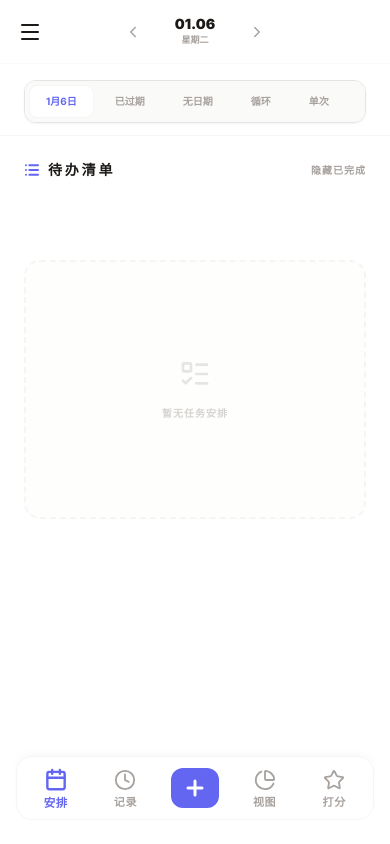
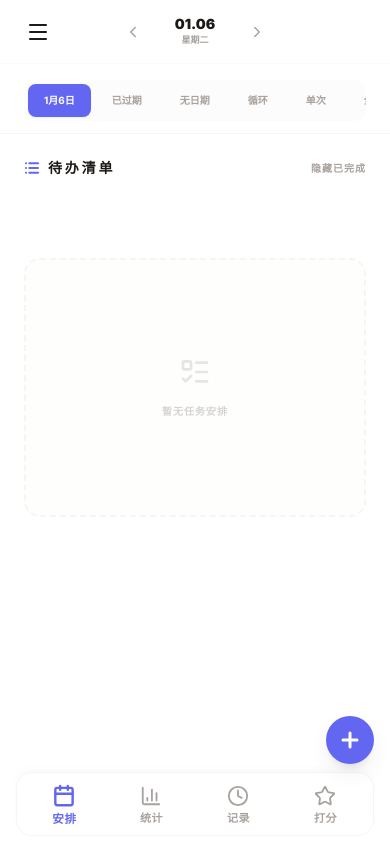
Before and after one commit to chenghongqiang143-lgtm/task01016, a React (Vite) app: page / in a window 390 px wide. Built offline with nearby package versions, Linux system fonts and the light colour scheme.

Commit message:
fix: Optimize tab order and improve loading experience
Reorders the tab navigation to place 'record' after 'calendar', and introduces a custom spinner element for a more refined loading state. Also includes minor UI tweaks for better visual consistency and interaction handling.

```diff
--- a/App.tsx
+++ b/App.tsx
@@ -23,7 +23,7 @@ import { TaskPoolModal } from './components/TaskPoolModal';
 import { ReviewHistoryModal } from './components/ReviewHistoryModal';
 
 const MIN_LOADING_TIME = 800;
-const TAB_ORDER: Tab[] = ['arrange', 'record', 'calendar', 'rating', 'settings'];
+const TAB_ORDER: Tab[] = ['arrange', 'calendar', 'record', 'rating'];
 
 function hexToRgb(hex: string): string {
   const result = /^#?([a-f\d]{2})([a-f\d]{2})([a-f\d]{2})$/i.exec(hex);
@@ -76,8 +76,8 @@ export function App() {
 
   const handleTabChange = (newTab: Tab) => {
     if (newTab === activeTab) return;
-    const oldIndex = TAB_ORDER.indexOf(activeTab);
-    const newIndex = TAB_ORDER.indexOf(newTab);
+    const oldIndex = TAB_ORDER.includes(activeTab) ? TAB_ORDER.indexOf(activeTab) : 99;
+    const newIndex = TAB_ORDER.includes(newTab) ? TAB_ORDER.indexOf(newTab) : 99;
     setSlideDirection(newIndex > oldIndex ? 'right' : 'left');
     setPrevTab(activeTab);
     setActiveTab(newTab);
@@ -161,7 +161,7 @@ export function App() {
   if (!state || !isLoaded) {
     return (
       <div className="h-screen w-screen flex flex-col items-center justify-center bg-stone-50 space-y-4 font-sans text-stone-400">
-        <Loader2 className="w-8 h-8 animate-spin" />
+        <div className="spinner"></div>
         <span className="text-xs font-black uppercase tracking-[0.2em]">Chronos Loading</span>
       </div>
     );
@@ -191,7 +191,6 @@ export function App() {
         let updatedTasks = prev.tasks;
         let processedTodo = { ...todo };
 
-        // Automatically create a habit (task template) if the new todo has a frequency (recurring) or a long-term goal but no template
         const hasFrequency = processedTodo.targets?.frequency && processedTodo.targets.frequency > 0;
         const hasLongTermGoal = processedTodo.targets?.totalValue && processedTodo.targets.totalValue > 0;
 
@@ -226,11 +225,6 @@ export function App() {
   const handleUpdateObjective = (updated: Objective) => setState(prev => prev ? ({ ...prev, objectives: prev.objectives.map(o => o.id === updated.id ? updated : o) }) : null);
   const handleDeleteObjective = (id: string) => setState(prev => prev ? ({ ...prev, objectives: prev.objectives.filter(o => o.id !== id) }) : null);
   const handleUpdateCategoryOrder = (order: string[]) => setState(prev => prev ? ({ ...prev, categoryOrder: order }) : null);
-
-  // Memo Handlers
-  const handleAddMemo = (memo: MemoItem) => setState(prev => prev ? ({ ...prev, memoItems: [memo, ...(prev.memoItems || [])] }) : null);
-  const handleUpdateMemo = (memo: MemoItem) => setState(prev => prev ? ({ ...prev, memoItems: (prev.memoItems || []).map(m => m.id === memo.id ? memo : m) }) : null);
-  const handleDeleteMemo = (id: string) => setState(prev => prev ? ({ ...prev, memoItems: (prev.memoItems || []).filter(m => m.id !== id) }) : null);
 
   const updateScheduleHour = (hour: number, taskIds: string[]) => {
     setState(prev => {
@@ -276,7 +270,6 @@ export function App() {
       }) : null);
   };
 
-  // Handler for adding a task from the task pool to the current day
   const handleTaskPoolSelect = (task: Task) => {
     const newTodo: Todo = {
       id: generateId(),
@@ -287,15 +280,14 @@ export function App() {
       isCompleted: false,
       subTasks: [],
       createdAt: new Date().toISOString(),
-      startDate: formatDate(currentDate), // Add to currently selected date
+      startDate: formatDate(currentDate),
       targets: task.targets
     };
     handleAddTodo(newTodo);
-    setIsTaskPoolOpen(false); // Optional: close modal after adding
+    setIsTaskPoolOpen(false);
     if (activeTab !== 'arrange') handleTabChange('arrange');
   };
 
-  // Rating Handlers
   const handleUpdateRating = (dKey: string, rating: DayRating) => {
       setState(prev => prev ? ({ ...prev, ratings: { ...prev.ratings, [dKey]: rating } }) : null);
   };
@@ -426,26 +418,24 @@ export function App() {
             </div>
             <div className="flex-1 flex flex-col gap-8 w-full px-3 items-center">
                 <SideNavButton label="安排" active={activeTab === 'arrange'} onClick={() => handleTabChange('arrange')} icon={<Calendar size={24} />} />
+                <SideNavButton label="统计" active={activeTab === 'calendar'} onClick={() => handleTabChange('calendar')} icon={<BarChart3 size={24} />} />
                 <SideNavButton label="记录" active={activeTab === 'record'} onClick={() => handleTabChange('record')} icon={<Clock size={24} />} />
-                <SideNavButton label="视图" active={activeTab === 'calendar'} onClick={() => handleTabChange('calendar')} icon={<PieChart size={24} />} />
                 <SideNavButton label="打分" active={activeTab === 'rating'} onClick={() => handleTabChange('rating')} icon={<Star size={24} />} />
             </div>
             <div className="pb-2">
-                <SideNavButton label="设置" active={activeTab === 'settings'} onClick={() => handleTabChange('settings')} icon={<Settings size={24} />} />
+                 <SideNavButton label="设置" active={activeTab === 'settings'} onClick={() => handleTabChange('settings')} icon={<Settings size={24} />} />
             </div>
         </nav>
 
         <div className="flex-1 flex flex-col h-full min-w-0 relative bg-white">
-            {/* Conditional Header based on activeTab */}
-            {activeTab === 'arrange' ? (
-                <header className="bg-white z-[110] shrink-0 pt-[env(safe-area-inset-top)] sticky top-0 h-16 grid grid-cols-[60px_1fr_60px] items-center px-4 border-b border-stone-50">
+            {activeTab === 'arrange' || activeTab === 'calendar' ? (
+                <header className="bg-white z-[110] shrink-0 pt-[env(safe-area-inset-top)] sticky top-0 h-16 grid grid-cols-[60px_1fr_60px] items-center px-6 border-b border-stone-50">
                     <div className="flex justify-start">
                         <button onClick={() => setIsSidebarOpen(true)} className="md:hidden p-2.5 -ml-2 text-stone-900 hover:bg-stone-50 rounded-xl transition-colors">
                             <Menu size={24} />
                         </button>
                     </div>
 
-                    {/* Centered Date Navigation - Using Grid Column and Flex Center */}
                     <div className="flex justify-center items-center gap-1 sm:gap-2 relative z-20">
                         <button onClick={() => setCurrentDate(subDays(currentDate, 1))} className="w-9 h-9 flex items-center justify-center text-stone-400 hover:text-stone-900 hover:bg-stone-50 rounded-lg transition-all active:scale-90 relative z-20">
                             <ChevronLeft size={18} />
@@ -468,17 +458,16 @@ export function App() {
                         )}
                     </div>
                 </header>
-            ) : activeTab === 'record' || activeTab === 'calendar' || activeTab === 'rating' || activeTab === 'settings' ? (
-                // Simple Header for other tabs mostly handled internally or just sidebar toggle
-                <header className="bg-white z-[110] shrink-0 pt-[env(safe-area-inset-top)] sticky top-0 h-16 flex items-center px-4 border-b border-stone-50 md:hidden">
+            ) : (
+                <header className="bg-white z-[110] shrink-0 pt-[env(safe-area-inset-top)] sticky top-0 h-16 flex items-center px-6 border-b border-stone-50 md:hidden">
                      <button onClick={() => setIsSidebarOpen(true)} className="p-2.5 -ml-2 text-stone-900 hover:bg-stone-50 rounded-xl transition-colors">
                         <Menu size={24} />
                     </button>
                     <span className="ml-4 font-black text-stone-900 uppercase tracking-widest text-sm">
-                        {activeTab === 'record' ? '时间记录' : activeTab === 'calendar' ? '数据视图' : activeTab === 'rating' ? '每日打分' : '设置'}
+                        {activeTab === 'record' ? '时间记录' : activeTab === 'rating' ? '自律打分' : activeTab === 'settings' ? '系统设置' : '其他功能'}
                     </span>
                 </header>
-            ) : null}
+            )}
 
             <main className="flex-1 overflow-hidden relative bg-white">
                 {isAnimating && (
@@ -491,28 +480,25 @@ export function App() {
                 </div>
             </main>
 
-            {/* Mobile Bottom Nav */}
-            <div className="md:hidden fixed bottom-[calc(1.5rem+env(safe-area-inset-bottom))] left-4 right-4 z-50 flex justify-center pointer-events-none">
+            <div className="md:hidden fixed bottom-[calc(0.5rem+env(safe-area-inset-bottom))] left-4 right-4 z-50 flex justify-center pointer-events-none">
                 <nav className="w-full max-w-sm pointer-events-auto h-16 flex items-center justify-around px-1 bg-white/95 backdrop-blur-xl rounded-2xl border border-stone-100 overflow-hidden shadow-nav">
                      <NavButton label="安排" active={activeTab === 'arrange'} onClick={() => handleTabChange('arrange')} icon={<Calendar size={22} />} />
+                     <NavButton label="统计" active={activeTab === 'calendar'} onClick={() => handleTabChange('calendar')} icon={<BarChart3 size={22} />} />
                      <NavButton label="记录" active={activeTab === 'record'} onClick={() => handleTabChange('record')} icon={<Clock size={22} />} />
-
-                     <button
-                        onClick={() => setIsGlobalTodoModalOpen(true)}
-                        className="flex-1 flex flex-col items-center justify-center h-full relative transition-all duration-200 group"
-                     >
-                        <div className="w-12 h-10 bg-primary rounded-xl flex items-center justify-center active:scale-95 transition-transform">
-                            <Plus size={24} strokeWidth={3} className="text-white" />
-                        </div>
-                     </button>
-
-                     <NavButton label="视图" active={activeTab === 'calendar'} onClick={() => handleTabChange('calendar')} icon={<PieChart size={22} />} />
                      <NavButton label="打分" active={activeTab === 'rating'} onClick={() => handleTabChange('rating')} icon={<Star size={22} />} />
                 </nav>
             </div>
+
+            <div className="md:hidden fixed bottom-[calc(5rem+env(safe-area-inset-bottom))] right-4 z-50 pointer-events-auto">
+                <button
+                    onClick={() => setIsGlobalTodoModalOpen(true)}
+                    className="w-12 h-12 bg-primary text-white rounded-full shadow-float flex items-center justify-center active:scale-95 transition-all hover:scale-105"
+                >
+                    <Plus size={24} strokeWidth={3} />
+                </button>
+            </div>
         </div>
 
-        {/* Sidebar */}
         <div className={cn("absolute inset-0 z-[120] transition-all duration-300 pointer-events-none md:hidden", isSidebarOpen ? "bg-stone-900/40 pointer-events-auto" : "bg-transparent")} onClick={() => setIsSidebarOpen(false)}>
             <div className={cn("absolute top-0 bottom-0 left-0 w-72 bg-white border-r border-stone-100 transition-transform duration-300 ease-out flex flex-col pointer-events-auto", isSidebarOpen ? "translate-x-0" : "-translate-x-full")} onClick={(e) => e.stopPropagation()}>
                 <div className="p-8 border-b border-stone-50 flex items-center justify-between">
@@ -527,10 +513,11 @@ export function App() {
 
                 <div className="p-6 flex-1 overflow-y-auto space-y-8 flex flex-col">
                     <div className="space-y-4">
-                        <span className="text-[10px] font-black text-stone-400 uppercase tracking-widest px-1">任务管理</span>
+                        <span className="text-[10px] font-black text-stone-400 uppercase tracking-widest px-1">功能模块</span>
                         <SidebarButton icon={<LayoutGrid size={20} />} label="任务库" active={isTaskPoolOpen} onClick={() => handleSidebarAction(() => setIsTaskPoolOpen(true))} />
-                        <SidebarButton icon={<TrendingUp size={20} />} label="数据趋势统计" onClick={() => handleSidebarAction(() => setIsTaskStatsOpen(true))} />
-                        <SidebarButton icon={<MessageSquareQuote size={20} />} label="复盘记录" active={isReviewHistoryOpen} onClick={() => handleSidebarAction(() => setIsReviewHistoryOpen(true))} />
+                        <SidebarButton icon={<TrendingUp size={20} />} label="历史趋势统计" onClick={() => handleSidebarAction(() => setIsTaskStatsOpen(true))} />
+                        <SidebarButton icon={<MessageSquareQuote size={20} />} label="复盘周报" active={isReviewHistoryOpen} onClick={() => handleSidebarAction(() => setIsReviewHistoryOpen(true))} />
+                        <SidebarButton icon={<Star size={20} />} label="自律打分" active={activeTab === 'rating'} onClick={() => handleSidebarAction(() => handleTabChange('rating'))} />
                     </div>
 
                     <div className="flex-1" />
@@ -542,7 +529,6 @@ export function App() {
             </div>
         </div>
 
-        {/* Modals */}
         {isTaskStatsOpen && <TaskStatsModal isOpen={true} onClose={() => setIsTaskStatsOpen(false)} todos={state.todos} objectives={state.objectives} currentDate={currentDate} />}
 
         <TaskPoolModal
--- a/components/ReviewHistoryModal.tsx
+++ b/components/ReviewHistoryModal.tsx
@@ -1,3 +1,4 @@
+
 import React, { useState, useMemo } from 'react';
 import { DayRating } from '../types';
 import { X, MessageSquareQuote, ChevronLeft, ChevronRight, Calendar } from 'lucide-react';
@@ -97,18 +98,24 @@ export const ReviewHistoryModal: React.FC<ReviewHistoryModalProps> = ({
 
         {/* Filters & Navigation */}
         <div className="px-6 py-3 bg-white border-b border-stone-50 flex items-center justify-between shrink-0">
-             <div className="flex bg-stone-100 p-0.5 rounded-lg border border-stone-200">
+             <div className="inline-flex bg-stone-50/50 p-1 rounded-xl">
                 <button
                   onClick={() => setViewMode('week')}
-                  className={cn("px-3 py-1 text-[10px] font-black rounded-md transition-all", viewMode === 'week' ? "bg-white text-primary shadow-sm" : "text-stone-400 hover:text-stone-600")}
+                  className={cn(
+                    "px-4 py-1.5 rounded-lg text-[10px] font-black transition-all flex items-center gap-1.5 shrink-0",
+                    viewMode === 'week' ? "bg-primary text-white shadow-sm" : "text-stone-400 hover:text-stone-600"
+                  )}
                 >
-                  按周查看
+                  周
                 </button>
                 <button
                   onClick={() => setViewMode('month')}
-                  className={cn("px-3 py-1 text-[10px] font-black rounded-md transition-all", viewMode === 'month' ? "bg-white text-primary shadow-sm" : "text-stone-400 hover:text-stone-600")}
+                  className={cn(
+                    "px-4 py-1.5 rounded-lg text-[10px] font-black transition-all flex items-center gap-1.5 shrink-0",
+                    viewMode === 'month' ? "bg-primary text-white shadow-sm" : "text-stone-400 hover:text-stone-600"
+                  )}
                 >
-                  按月查看
+                  月
                 </button>
             </div>
 
--- a/views/CalendarView.tsx
+++ b/views/CalendarView.tsx
@@ -106,7 +106,7 @@ export const CalendarView: React.FC<CalendarViewProps> = ({
            </div>
         </div>
 
-        {/* Selected Day Detail - Removed its own overflow to scroll with the grid */}
+        {/* Selected Day Detail */}
         <div className="flex-1 bg-stone-50 border-t border-stone-100 p-6 pb-40">
             <h3 className="text-[10px] font-black text-stone-400 uppercase tracking-widest mb-4 flex items-center gap-2">
                 <CalendarDays size={12} /> {format(currentDate, 'M月d日')} 概览
@@ -123,7 +123,7 @@ export const CalendarView: React.FC<CalendarViewProps> = ({
                                 </div>
                                 <div className="flex-1 min-w-0">
                                     <h4 className="text-xs font-bold text-stone-800 truncate">{todo.title}</h4>
-                                    <div className="flex items-center gap-2 mt-0.5">
+                                    <div className="flex items-center gap-1 mt-0.5">
                                         <div className="flex items-center gap-1">
                                             <div className="w-1.5 h-1.5 rounded-full" style={{ backgroundColor: obj?.color || '#ccc' }} />
                                             <span className="text-[9px] text-stone-400">{obj?.title || '未分类'}</span>
@@ -151,7 +151,6 @@ export const CalendarView: React.FC<CalendarViewProps> = ({
 
     return (
       <div className="flex flex-col h-full bg-stone-50 animate-in slide-in-from-right-4 duration-300">
-         {/* Added pb-32 to prevent bottom navigation bar overlap */}
          <div className="flex-1 overflow-y-auto p-4 space-y-4 pb-40 custom-scrollbar">
             {weekDays.map(day => {
                 const isToday = isSameDay(day, new Date());
@@ -165,10 +164,9 @@ export const CalendarView: React.FC<CalendarViewProps> = ({
                         onClick={() => onDateChange(day)}
                         className={cn("flex gap-3 cursor-pointer", !hasContent && !isToday && !isSelected && "opacity-60")}
                     >
-                        {/* Date Column */}
                         <div className="flex flex-col items-center w-12 shrink-0 pt-1">
                             <span className={cn("text-[9px] font-black uppercase mb-0.5", isToday ? "text-primary" : "text-stone-400")}>
-                                {format(day, 'EEE', { locale: zhCN })}
+                                {format(day, 'EEE', { locale: zhCN }).replace('周', '')}
                             </span>
                             <div className={cn(
                                 "w-8 h-8 rounded-full flex items-center justify-center text-xs font-black transition-all",
@@ -179,7 +177,6 @@ export const CalendarView: React.FC<CalendarViewProps> = ({
                             {hasContent && <div className="w-0.5 h-full bg-stone-200 mt-2 -mb-4 rounded-full" />}
                         </div>
 
-                        {/* Content Card */}
                         <div className="flex-1 pb-4">
                             <div className={cn(
                                 "bg-white rounded-2xl p-4 border space-y-3 transition-all",
@@ -220,18 +217,17 @@ export const CalendarView: React.FC<CalendarViewProps> = ({
 
   return (
     <div className="h-full flex flex-col bg-stone-50">
-       {/* Header */}
        <div className="px-4 py-3 bg-white border-b border-stone-100 flex justify-between items-center shrink-0">
-           <div className="flex bg-stone-100 p-0.5 rounded-xl border border-stone-200">
+           <div className="inline-flex bg-stone-50/50 p-1 rounded-xl">
                <button
                   onClick={() => setViewMode('month')}
-                  className={cn("px-4 py-1.5 rounded-lg text-[10px] font-black transition-all flex items-center gap-1.5", viewMode === 'month' ? "bg-primary text-white border border-primary" : "text-stone-400 border border-transparent")}
+                  className={cn("px-4 py-1.5 rounded-lg text-[10px] font-black transition-all flex items-center gap-1.5 shrink-0", viewMode === 'month' ? "bg-primary text-white shadow-sm" : "text-stone-400 hover:text-stone-600")}
                >
                    <Calendar size={12} /> 月
                </button>
                <button
                   onClick={() => setViewMode('week')}
-                  className={cn("px-4 py-1.5 rounded-lg text-[10px] font-black transition-all flex items-center gap-1.5", viewMode === 'week' ? "bg-primary text-white border border-primary" : "text-stone-400 border border-transparent")}
+                  className={cn("px-4 py-1.5 rounded-lg text-[10px] font-black transition-all flex items-center gap-1.5 shrink-0", viewMode === 'week' ? "bg-primary text-white shadow-sm" : "text-stone-400 hover:text-stone-600")}
                >
                    <LayoutList size={12} /> 周
                </button>
@@ -246,7 +242,6 @@ export const CalendarView: React.FC<CalendarViewProps> = ({
                </button>
                <span className="text-sm font-black text-stone-800 w-24 text-center">
                    {format(currentDate, viewMode === 'month' ? 'yyyy年 M月' : 'M月', { locale: zhCN })}
-                   {viewMode === 'week' && <span className="text-[9px] text-stone-400 ml-1">第{format(currentDate, 'w')}周</span>}
                </span>
                <button
                    onClick={() => onDateChange(viewMode === 'month' ? addMonths(currentDate, 1) : addWeeks(currentDate, 1))}
@@ -257,7 +252,6 @@ export const CalendarView: React.FC<CalendarViewProps> = ({
            </div>
        </div>
 
-       {/* Content */}
        <div className="flex-1 overflow-hidden">
            {viewMode === 'month' ? renderMonthView() : renderWeekView()}
        </div>
--- a/views/TodoView.tsx
+++ b/views/TodoView.tsx
@@ -1,3 +1,4 @@
+
 import React, { useState, useMemo, useRef, useEffect } from 'react';
 import { Todo, Objective, Task, ViewMode, HOURS, DayData } from '../types';
 import { TodoEditorModal } from '../components/TodoEditorModal';
@@ -494,10 +495,19 @@ export const TodoView: React.FC<TodoViewProps> = ({
         <div className="flex-1 flex flex-col min-w-0">
             {localViewMode === 'list' && (
                 <div className="bg-white px-6 pt-4 pb-3 border-b border-stone-100 shrink-0 z-10 flex justify-center">
-                    <div className="inline-flex bg-stone-50 p-1 rounded-xl border border-stone-200 overflow-x-auto no-scrollbar max-w-full shadow-sm">
+                    <div className="inline-flex bg-stone-50/50 p-1 rounded-xl overflow-x-auto no-scrollbar max-w-full">
                         <div className="flex flex-nowrap gap-1">
                             {filterOrder.map((range) => (
-                                <button key={range} onClick={() => setActiveFilter(range)} className={cn("px-4 py-2 rounded-lg text-[10px] font-bold transition-all uppercase shrink-0", activeFilter === range ? "bg-white text-primary border border-stone-100" : "text-stone-400 hover:text-stone-600 border border-transparent")}>
+                                <button
+                                    key={range}
+                                    onClick={() => setActiveFilter(range)}
+                                    className={cn(
+                                        "px-4 py-2 rounded-lg text-[10px] font-bold transition-all uppercase shrink-0",
+                                        activeFilter === range
+                                            ? "bg-primary text-white shadow-sm"
+                                            : "text-stone-400 hover:text-stone-600 border border-transparent"
+                                    )}
+                                >
                                     {filterLabels[range]}
                                 </button>
                             ))}
```
Also changed, not shown: views/TrackerView.tsx (+16 -12 lines).
